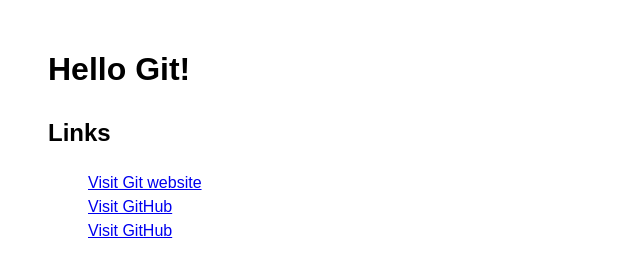
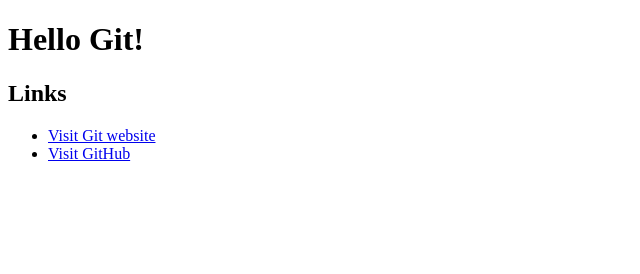
Before and after one commit to GLaD1k994/cods, a plain HTML site: page index.html in a window 1280 px wide. Shown: the whole page, without its empty margins (0-640 px from the left). Drawn offline with Linux system fonts and the light colour scheme.

Commit message:
Revert "Add styles"
This reverts commit b63f1ca45f0e9709c72d46230f949929e614ee6b.

```diff
--- a/index.html
+++ b/index.html
@@ -4,7 +4,6 @@
         <meta charset="UTF-8">
         <meta name="viewport" content="width=device-width, initial-scale=1.0">
         <title>Document</title>
-        <link rel="stylesheet" href="./main.css">
     </head>
     <body>
         <header>
@@ -17,13 +16,8 @@
                 <li>
                     <a href="https://git-scm.com/">Visit Git website</a>
                 </li>
-
                 <li>
                     <a href="https://github.com/">Visit GitHub</a>
-                </li>
-
-                <li>
-                    <a href="https://productstar.ru/">Visit GitHub</a>
                 </li>
             </ul>
         </main>
--- a/main.css
+++ /dev/null
@@ -1,11 +0,0 @@
-body {
-font-family: sans-serif;
-font-size: 16px;
-line-height: 1.5;
-margin: 0;
-padding: 24px 48px;
-}
-
-li {
-    list-style: none;
-}
```
